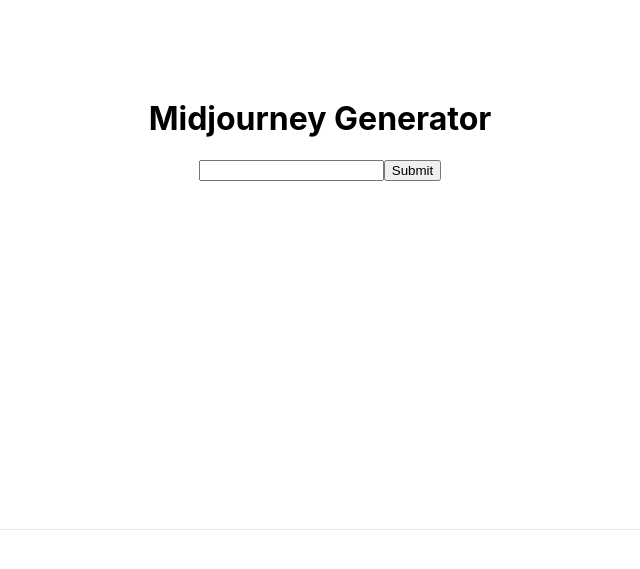
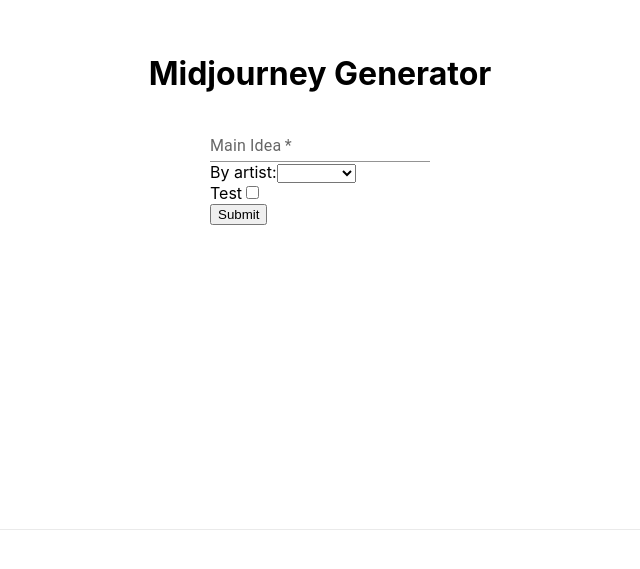
Before and after one commit to robBowes/midjourney-generator, a Next.js app: page / in a window 1280 px wide. Shown: the part 271-840 px from the top of the page, without its empty margins (320-960 px from the left). Built offline with nearby package versions, Linux system fonts and the light colour scheme.

Commit message:
Add artist dropdown

```diff
--- a/components/MidjoyrneyForm.tsx
+++ b/components/MidjoyrneyForm.tsx
@@ -1,21 +1,76 @@
 import { useState } from "react"
 import { Field, Form } from "react-final-form"
+import TextField from "@mui/material/TextField"
 
-type MidjoyrneyInputs = { mainIdea: string }
+type MidjoyrneyInputs = {
+  mainIdea: string
+  byArtist: boolean
+  artistName: string
+  test: boolean
+}
 
 export const MidjourneyForm = () => {
   const [midjourneyPrompt, setMidjourneyPrompt] = useState("")
 
-  const onSubmit = ({ mainIdea }: MidjoyrneyInputs) => {
-    setMidjourneyPrompt(mainIdea)
+  const onSubmit = ({
+    mainIdea,
+    test,
+    artistName,
+    byArtist,
+  }: MidjoyrneyInputs) => {
+    console.log(test)
+    const flags = [test && "--test"].filter(Boolean).join("")
+    const parts = [artistName && `painting by ${artistName}`]
+      .filter(Boolean)
+      .join("::")
+    const propmt = `${mainIdea}::${parts} ${flags}`
+    setMidjourneyPrompt(propmt)
+    navigator.clipboard.writeText(propmt)
   }
+
   return (
     <div>
       <Form<MidjoyrneyInputs>
         onSubmit={onSubmit}
-        render={({ handleSubmit }) => (
+        initialValues={{ mainIdea: "" }}
+        render={({ handleSubmit, errors }) => (
           <form onSubmit={handleSubmit}>
-            <Field component='input' name='mainIdea' />
+            <div>
+              <label htmlFor='mainIdea'></label>
+              <Field<string>
+                name='mainIdea'
+                render={({ input }) => (
+                  <TextField
+                    label='Main Idea'
+                    variant='standard'
+                    id='mainIdea'
+                    value={input.value}
+                    onChange={input.onChange}
+                    required
+                  />
+                )}
+                validate={(value) => (!value ? "required" : undefined)}
+              />
+            </div>
+            <div>
+              <div>
+                <label htmlFor='byArtist'>By artist:</label>
+
+                <Field<string>
+                  component='select'
+                  name='artistName'
+                  id='mainIdea'
+                  validate={(value) => (!value ? "required" : undefined)}
+                >
+                  <option />
+                  <option value='Hiroshige'>Hiroshige</option>
+                </Field>
+              </div>
+            </div>
+            <div>
+              <label htmlFor='test'>Test</label>
+              <Field component='input' type='checkbox' name='test' id='test' />
+            </div>
             <button type='submit'>Submit</button>
           </form>
         )}
--- a/package.json
+++ b/package.json
@@ -9,6 +9,11 @@
     "lint": "next lint"
   },
   "dependencies": {
+    "@emotion/react": "^11.9.3",
+    "@emotion/styled": "^11.9.3",
+    "@mui/material": "^5.9.0",
+    "final-form": "^4.20.7",
+    "lodash": "^4.17.21",
     "next": "12.2.2",
     "react": "18.2.0",
     "react-dom": "18.2.0",
```
Also changed, not shown: 2 other files (tests, documents, lock files or other folders).
